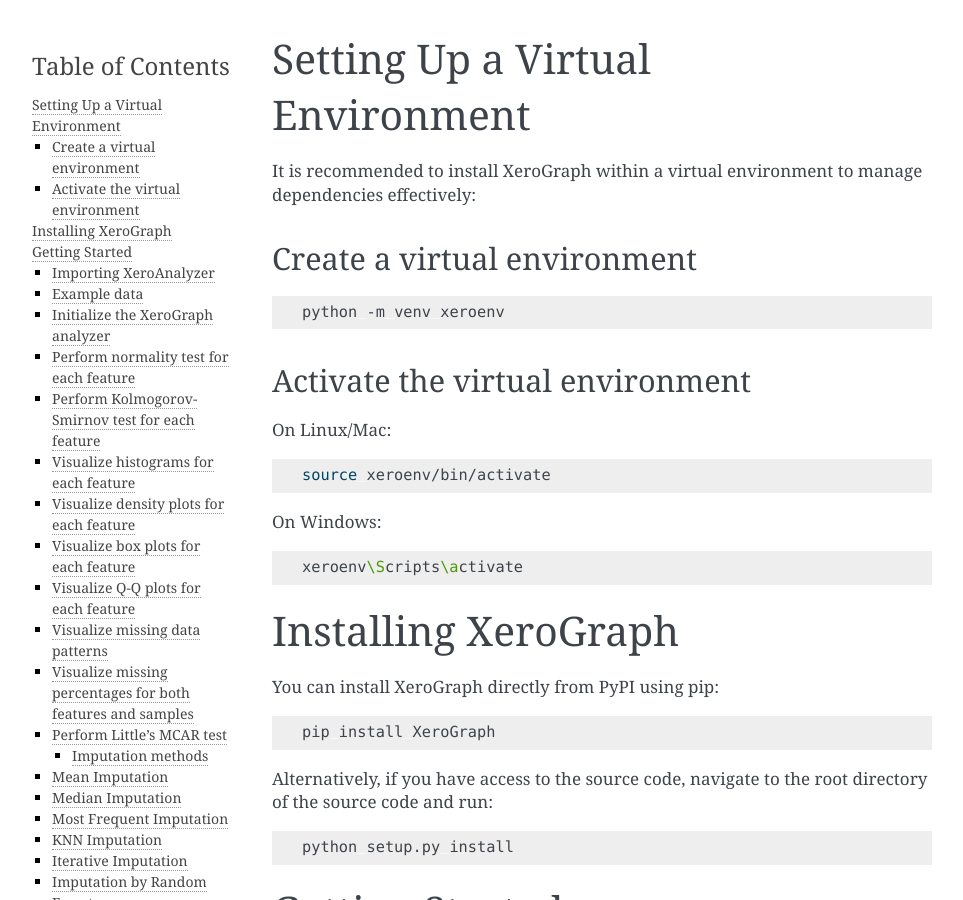
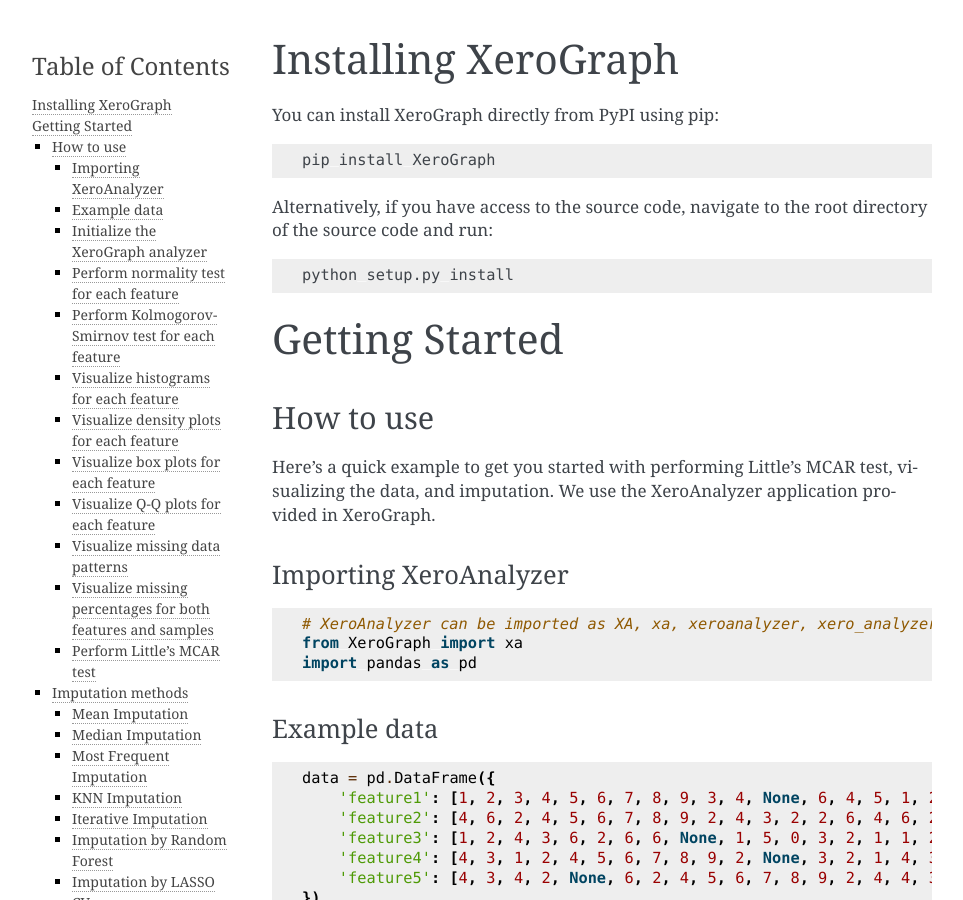
Before and after one commit to kazilab/XeroGraph, a Sphinx documentation site: the page built from docs/usage.rst, in a window 1280 px wide and 900 px high. Shown: the whole window, without its empty margins (148-1111 px from the left). Built offline with Sphinx 7.4.7, drawn with Linux system fonts in a browser that asks for light colours.

Commit message:
Update usage.rst

```diff
--- a/docs/usage.rst
+++ b/docs/usage.rst
@@ -1,31 +1,3 @@
-=============================
-Setting Up a Virtual Environment
-=============================
-
-It is recommended to install XeroGraph within a virtual environment to manage dependencies effectively:
-
-Create a virtual environment
-----------------------------
-
-.. code-block:: bash
-
-    python -m venv xeroenv
-
-Activate the virtual environment
---------------------------------
-
-On Linux/Mac:
-
-.. code-block:: bash
-
-    source xeroenv/bin/activate
-
-On Windows:
-
-.. code-block:: bash
-
-    xeroenv\Scripts\activate
-
 ====================
 Installing XeroGraph
 ====================
```
